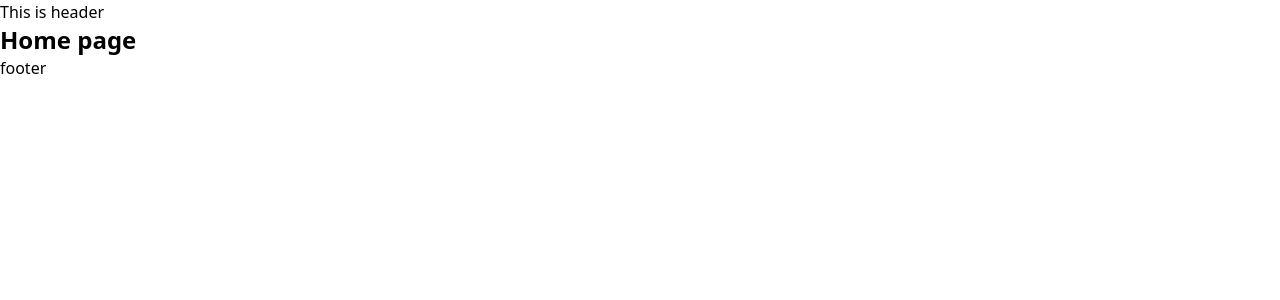
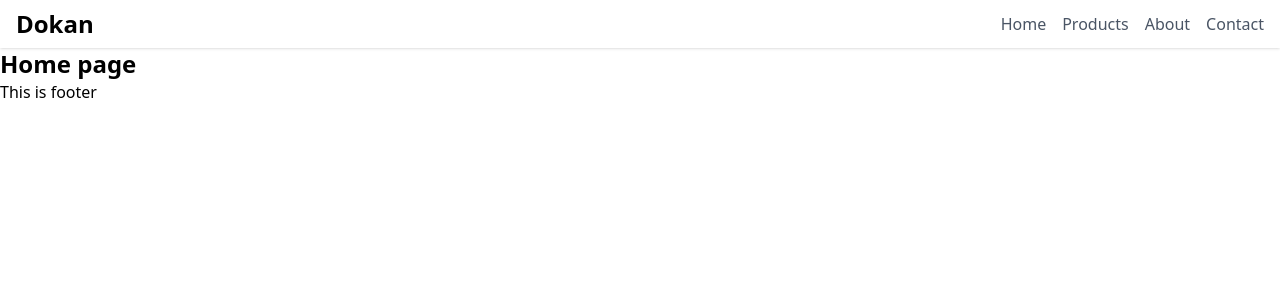
Before and after one commit to samarajyastha/mern-20250622, a Next.js app: page / in a window 1280 px wide. Shown: the top 300 px of the page. Built offline with nearby package versions, Linux system fonts and the light colour scheme.

Commit message:
feat: layout, params, link

```diff
--- /dev/null
+++ b/src/app/categories/laptops/page.js
@@ -0,0 +1,5 @@
+const LaptopCategories = () => {
+  return <div>LaptopCategories</div>;
+};
+
+export default LaptopCategories;
--- /dev/null
+++ b/src/app/categories/page.js
@@ -0,0 +1,5 @@
+const Categories = () => {
+  return <div>Categories</div>;
+};
+
+export default Categories;
--- a/src/app/layout.js
+++ b/src/app/layout.js
@@ -1,3 +1,4 @@
+import Link from "next/link";
 import "./globals.css";
 
 export const metadata = {
@@ -10,9 +11,51 @@ function RootLayout({ children }) {
   return (
     <html lang="en">
       <body>
-        <header>This is header</header>
+        <header className="shadow">
+          <div className="container px-4 mx-auto py-2">
+            <div className="flex items-center justify-between">
+              <h1 className="text-2xl font-bold">Dokan</h1>
+              <nav>
+                <ul className="flex space-x-4">
+                  <li>
+                    <Link
+                      href="/"
+                      className="text-gray-600 hover:text-gray-800"
+                    >
+                      Home
+                    </Link>
+                  </li>
+                  <li>
+                    <Link
+                      href="products"
+                      className="text-gray-600 hover:text-gray-800"
+                    >
+                      Products
+                    </Link>
+                  </li>
+                  <li>
+                    <Link
+                      href="about"
+                      className="text-gray-600 hover:text-gray-800"
+                    >
+                      About
+                    </Link>
+                  </li>
+                  <li>
+                    <Link
+                      href="contact"
+                      className="text-gray-600 hover:text-gray-800"
+                    >
+                      Contact
+                    </Link>
+                  </li>
+                </ul>
+              </nav>
+            </div>
+          </div>
+        </header>
         {children}
-        <footer>footer</footer>
+        <footer>This is footer</footer>
       </body>
     </html>
   );
--- /dev/null
+++ b/src/app/not-found.js
@@ -0,0 +1,17 @@
+import Link from "next/link";
+
+const NotFoundPage = () => {
+  return (
+    <div className="flex items-center justify-center h-[85vh] flex-col">
+      <h2 className="text-8xl font-bold">
+        4<span className="text-9xl text-red-500">0</span>4
+      </h2>
+      <h1 className="text-4xl font-bold ">Page Not Found</h1>
+      <Link href="/" className="mt-4 text-blue-500 hover:underline">
+        Go back to Home
+      </Link>
+    </div>
+  );
+};
+
+export default NotFoundPage;
--- /dev/null
+++ b/src/app/products/[productId]/error.js
@@ -0,0 +1,7 @@
+"use client";
+
+const ProductByIdError = ({ error }) => {
+  return <div className="py-5 text-center text-red-500">{error.message}</div>;
+};
+
+export default ProductByIdError;
--- /dev/null
+++ b/src/app/products/[productId]/layout.js
@@ -0,0 +1,7 @@
+const ProductByIdLayout = async ({ children, params }) => {
+  console.log(await params);
+
+  return <div>{children}</div>;
+};
+
+export default ProductByIdLayout;
--- /dev/null
+++ b/src/app/products/[productId]/loading.js
@@ -0,0 +1,5 @@
+const ProductByIdLoading = () => {
+  return <div>Product by id loading...</div>;
+};
+
+export default ProductByIdLoading;
--- a/src/app/products/[productId]/page.js
+++ b/src/app/products/[productId]/page.js
@@ -1,19 +1,24 @@
-const ProductDetails = async ({ params }) => {
+const ProductDetails = async ({ params, searchParams }) => {
   const productId = (await params).productId;
+  const query = await searchParams;
 
-//   const product = await fetch(
-//     `https://node-20250302.vercel.app/api/products/${productId}`
-//   ).then((res) => res?.json());
+  const product = await fetch(
+    `https://node-20250302.vercel.app/api/products/${productId}`
+  )
+    .then((res) => res?.json())
+    .catch((error) => {
+      throw new Error("Product not found!");
+    });
 
   return (
     <div>
       <h1 className="text-4xl">ProductDetails: {productId}</h1>
-      {/* <ul>
-        <li>Name: {product.name}</li>
-        <li>Price: {product.price}</li>
-        <li>Brand: {product.brand}</li>
-        <li>Description: {product.description}</li>
-      </ul> */}
+      <ul>
+        <li>Name: {product?.name}</li>
+        <li>Price: {product?.price}</li>
+        <li>Brand: {product?.brand}</li>
+        <li>Description: {product?.description}</li>
+      </ul>
     </div>
   );
 };
--- a/src/app/products/_components/Card.js
+++ b/src/app/products/_components/Card.js
@@ -1,5 +1,21 @@
-const ProductCard = () => {
-  return <div>ProductCard</div>;
+const ProductCard = ({ product }) => {
+  return (
+    <div className="border border-gray-100 shadow-md py-3 px-4 rounded-xl">
+      <h2 className="text-2xl font-semibold">{product.name}</h2>
+      <div className="flex items-center gap-2 text-sm py-2">
+        <span className="bg-green-200 text-green-600 px-3 rounded">
+          {product.brand}
+        </span>
+        <span className="bg-blue-200 text-blue-600 px-3 rounded">
+          {product.category}
+        </span>
+      </div>
+      <p className="text-lg py-2">Rs.{product.price}</p>
+      <button className="px-3 py-1 rounded-md bg-blue-600 text-white shadow">
+        Add to Cart +
+      </button>
+    </div>
+  );
 };
 
 export default ProductCard;
--- /dev/null
+++ b/src/app/products/layout.js
@@ -0,0 +1,10 @@
+const ProductsLayout = async ({ children }) => {
+  return (
+    <div>
+      {children}
+      <h1 className="text-3xl py-5">Related products</h1>
+    </div>
+  );
+};
+
+export default ProductsLayout;
--- /dev/null
+++ b/src/app/products/loading.js
@@ -0,0 +1,32 @@
+const LoadingCard = () => {
+  return (
+    <div className="border border-gray-100 shadow-md py-3 px-4 rounded-xl animate-pulse duration-50 ease-in-out">
+      <div className="w-full h-10 bg-gray-400 rounded-md"></div>
+      <div className="flex items-center gap-2 text-sm py-2">
+        <span className="bg-green-200 px-3 rounded w-20 h-5"></span>
+        <span className="bg-blue-200 px-3 rounded w-20 h-5"></span>
+      </div>
+      <p className="h-10 w-30 py-2 rounded-md bg-gray-300 mb-5"></p>
+      <button className="px-3 py-1 w-40 h-8 rounded-md bg-blue-600 text-white shadow"></button>
+    </div>
+  );
+};
+
+const ProductsLoader = () => {
+  return (
+    <div className="container mx-auto py-5 px-4">
+      <div className="grid grid-cols-4 gap-3">
+        <LoadingCard />
+        <LoadingCard />
+        <LoadingCard />
+        <LoadingCard />
+        <LoadingCard />
+        <LoadingCard />
+        <LoadingCard />
+        <LoadingCard />
+      </div>
+    </div>
+  );
+};
+
+export default ProductsLoader;
--- a/src/app/products/page.js
+++ b/src/app/products/page.js
@@ -1,7 +1,21 @@
-const Products = () => {
+import ProductCard from "./_components/Card";
+
+const Products = async ({ searchParams }) => {
+  const query = await searchParams;
+
+  const products = await fetch(
+    `https://node-20250302.vercel.app/api/products`
+  ).then((res) => res?.json());
+
   return (
-    <div>Products</div>
-  )
-}
+    <div className="container mx-auto py-5 px-4">
+      <div className="grid grid-cols-4 gap-3">
+        {products.map((product, index) => (
+          <ProductCard key={index} product={product} />
+        ))}
+      </div>
+    </div>
+  );
+};
 
-export default Products
+export default Products;
```
Also changed, not shown: 1 other file (tests, documents, lock files or other folders).
